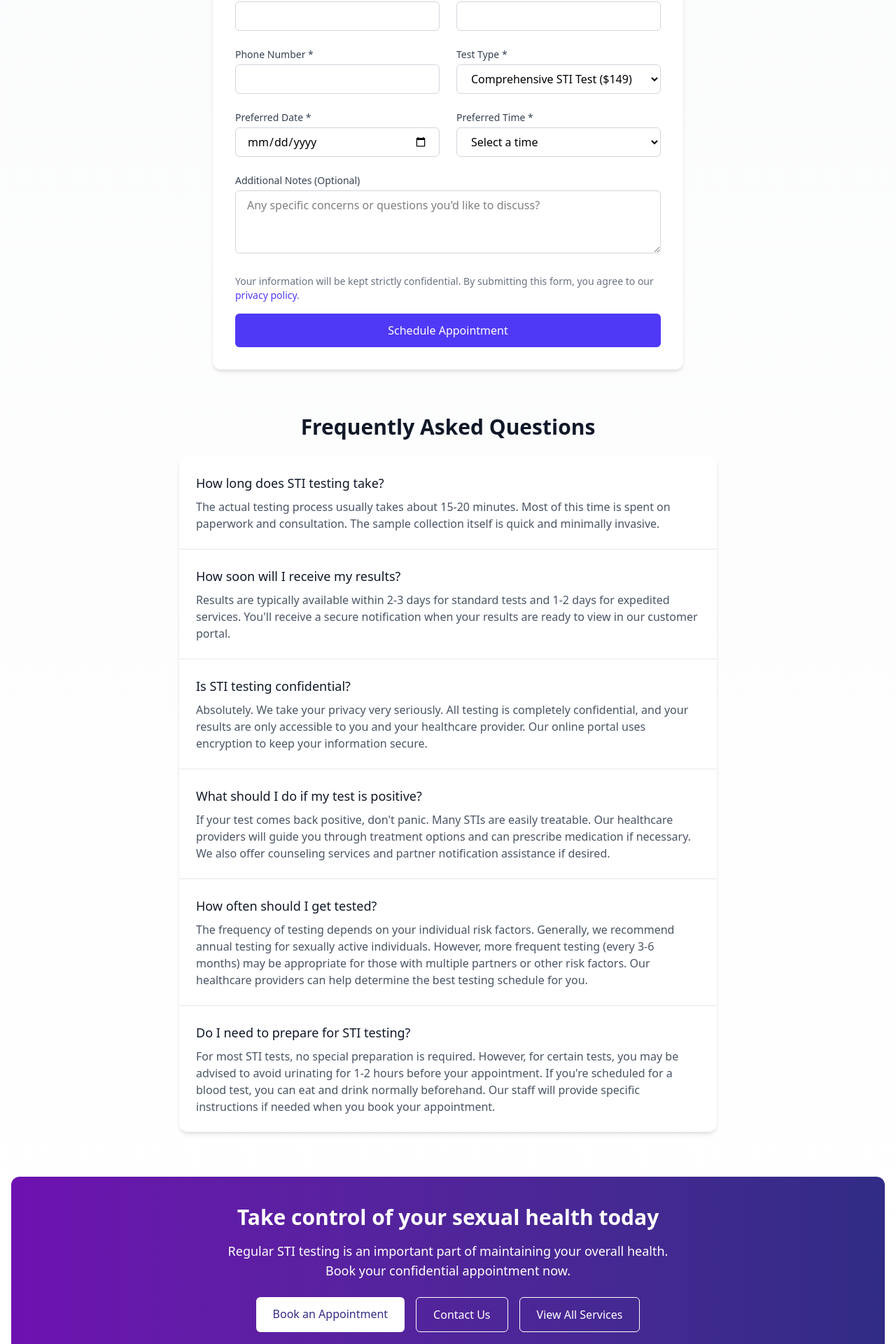
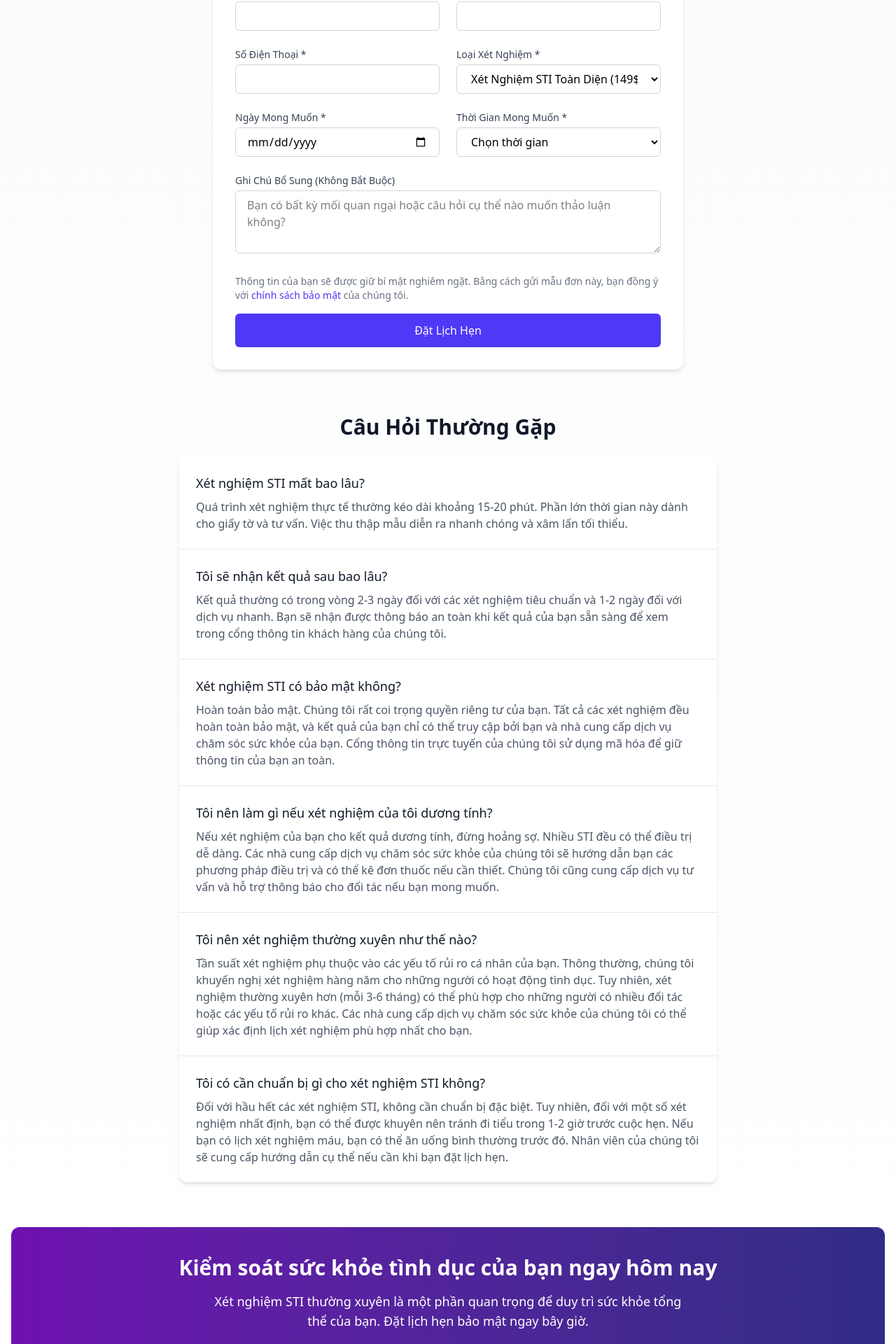
Before and after one commit to hungngo705/Gender-Healthcare-Service-Management-System-FE, a React (Vite) app: page /services/sti-testing in a window 1280 px wide. Shown: the part 1180-3100 px from the top of the page at 70% size. Built offline with nearby package versions, Linux system fonts and the light colour scheme; sample sign-in values are in the browser's storage.

Commit message:
Translate to Vietnamese

```diff
--- a/src/components/sti/BookingForm.jsx
+++ b/src/components/sti/BookingForm.jsx
@@ -44,7 +44,7 @@ function BookingForm() {
   return (
     <div id="appointment" className="mb-16 scroll-mt-24">
       <h2 className="text-3xl font-bold text-gray-900 mb-6 text-center">
-        Book Your STI Testing Appointment
+        Đặt Lịch Hẹn Xét Nghiệm STI
       </h2>
 
       {submitSuccess ? (
@@ -64,17 +64,16 @@ function BookingForm() {
             />
           </svg>
           <h3 className="text-xl font-semibold text-gray-900 mb-2">
-            Appointment Scheduled!
+            Lịch Hẹn Đã Được Đặt!
           </h3>
           <p className="text-gray-600 mb-4">
-            Your STI testing appointment has been successfully scheduled. You
-            will receive a confirmation email shortly.
+            Lịch hẹn xét nghiệm STI của bạn đã được đặt thành công. Bạn sẽ nhận được email xác nhận trong thời gian ngắn.
           </p>
           <button
             onClick={() => setSubmitSuccess(false)}
             className="px-4 py-2 bg-indigo-600 text-white rounded-md hover:bg-indigo-700 transition-colors"
           >
-            Book Another Appointment
+            Đặt Lịch Hẹn Khác
           </button>
         </div>
       ) : (
@@ -86,7 +85,7 @@ function BookingForm() {
                   htmlFor="name"
                   className="block text-sm font-medium text-gray-700 mb-1"
                 >
-                  Full Name *
+                  Họ Và Tên *
                 </label>
                 <input
                   type="text"
@@ -103,7 +102,7 @@ function BookingForm() {
                   htmlFor="email"
                   className="block text-sm font-medium text-gray-700 mb-1"
                 >
-                  Email Address *
+                  Địa Chỉ Email *
                 </label>
                 <input
                   type="email"
@@ -120,7 +119,7 @@ function BookingForm() {
                   htmlFor="phone"
                   className="block text-sm font-medium text-gray-700 mb-1"
                 >
-                  Phone Number *
+                  Số Điện Thoại *
                 </label>
                 <input
                   type="tel"
@@ -137,7 +136,7 @@ function BookingForm() {
                   htmlFor="testType"
                   className="block text-sm font-medium text-gray-700 mb-1"
                 >
-                  Test Type *
+                  Loại Xét Nghiệm *
                 </label>
                 <select
                   id="testType"
@@ -147,11 +146,11 @@ function BookingForm() {
                   onChange={handleChange}
                   className="w-full px-4 py-2 border border-gray-300 rounded-md focus:ring-indigo-500 focus:border-indigo-500"
                 >
-                  <option value="basic">Basic STI Test ($79)</option>
+                  <option value="basic">Xét Nghiệm STI Cơ Bản (79$)</option>
                   <option value="comprehensive">
-                    Comprehensive STI Test ($149)
+                    Xét Nghiệm STI Toàn Diện (149$)
                   </option>
-                  <option value="targeted">Targeted Test ($99)</option>
+                  <option value="targeted">Xét Nghiệm Mục Tiêu (99$)</option>
                 </select>
               </div>
               <div>
@@ -159,7 +158,7 @@ function BookingForm() {
                   htmlFor="date"
                   className="block text-sm font-medium text-gray-700 mb-1"
                 >
-                  Preferred Date *
+                  Ngày Mong Muốn *
                 </label>
                 <input
                   type="date"
@@ -176,7 +175,7 @@ function BookingForm() {
                   htmlFor="time"
                   className="block text-sm font-medium text-gray-700 mb-1"
                 >
-                  Preferred Time *
+                  Thời Gian Mong Muốn *
                 </label>
                 <select
                   id="time"
@@ -186,14 +185,14 @@ function BookingForm() {
                   onChange={handleChange}
                   className="w-full px-4 py-2 border border-gray-300 rounded-md focus:ring-indigo-500 focus:border-indigo-500"
                 >
-                  <option value="">Select a time</option>
-                  <option value="9:00 AM">9:00 AM</option>
-                  <option value="10:00 AM">10:00 AM</option>
-                  <option value="11:00 AM">11:00 AM</option>
-                  <option value="1:00 PM">1:00 PM</option>
-                  <option value="2:00 PM">2:00 PM</option>
-                  <option value="3:00 PM">3:00 PM</option>
-                  <option value="4:00 PM">4:00 PM</option>
+                  <option value="">Chọn thời gian</option>
+                  <option value="9:00 AM">9:00 Sáng</option>
+                  <option value="10:00 AM">10:00 Sáng</option>
+                  <option value="11:00 AM">11:00 Sáng</option>
+                  <option value="1:00 PM">1:00 Chiều</option>
+                  <option value="2:00 PM">2:00 Chiều</option>
+                  <option value="3:00 PM">3:00 Chiều</option>
+                  <option value="4:00 PM">4:00 Chiều</option>
                 </select>
               </div>
               <div className="md:col-span-2">
@@ -201,7 +200,7 @@ function BookingForm() {
                   htmlFor="notes"
                   className="block text-sm font-medium text-gray-700 mb-1"
                 >
-                  Additional Notes (Optional)
+                  Ghi Chú Bổ Sung (Không Bắt Buộc)
                 </label>
                 <textarea
                   id="notes"
@@ -210,22 +209,21 @@ function BookingForm() {
                   value={formData.notes}
                   onChange={handleChange}
                   className="w-full px-4 py-2 border border-gray-300 rounded-md focus:ring-indigo-500 focus:border-indigo-500"
-                  placeholder="Any specific concerns or questions you'd like to discuss?"
+                  placeholder="Bạn có bất kỳ mối quan ngại hoặc câu hỏi cụ thể nào muốn thảo luận không?"
                 ></textarea>
               </div>
             </div>
 
             <div className="mt-6">
               <p className="text-sm text-gray-500 mb-4">
-                Your information will be kept strictly confidential. By
-                submitting this form, you agree to our{" "}
+                Thông tin của bạn sẽ được giữ bí mật nghiêm ngặt. Bằng cách gửi mẫu đơn này, bạn đồng ý với{" "}
                 <Link
                   to="/privacy-policy"
                   className="text-indigo-600 hover:text-indigo-500"
                 >
-                  privacy policy
+                  chính sách bảo mật
                 </Link>
-                .
+                {" "}của chúng tôi.
               </p>
               <button
                 type="submit"
@@ -256,10 +254,10 @@ function BookingForm() {
                         d="M4 12a8 8 0 018-8V0C5.373 0 0 5.373 0 12h4zm2 5.291A7.962 7.962 0 014 12H0c0 3.042 1.135 5.824 3 7.938l3-2.647z"
                       ></path>
                     </svg>
-                    Processing...
+                    Đang xử lý...
                   </span>
                 ) : (
-                  "Schedule Appointment"
+                  "Đặt Lịch Hẹn"
                 )}
               </button>
             </div>
--- a/src/components/sti/CallToAction.jsx
+++ b/src/components/sti/CallToAction.jsx
@@ -6,30 +6,30 @@ function CallToAction() {
     <div className="text-center">
       <div className="bg-gradient-to-r from-purple-800 to-indigo-900 text-white py-10 px-6 rounded-xl">
         <h2 className="text-2xl md:text-3xl font-bold mb-4">
-          Take control of your sexual health today
+          Kiểm soát sức khỏe tình dục của bạn ngay hôm nay
         </h2>
         <p className="max-w-2xl mx-auto text-lg mb-6">
-          Regular STI testing is an important part of maintaining your overall
-          health. Book your confidential appointment now.
+          Xét nghiệm STI thường xuyên là một phần quan trọng để duy trì sức khỏe tổng thể của bạn.
+          Đặt lịch hẹn bảo mật ngay bây giờ.
         </p>{" "}
         <div className="flex flex-wrap justify-center gap-4">
           <a
             href="#appointment"
             className="px-6 py-3 bg-white text-indigo-900 rounded-md font-medium hover:bg-opacity-90 transition-all"
           >
-            Book an Appointment
+            Đặt Lịch Hẹn
           </a>
           <Link
             to="/contact"
             className="px-6 py-3 bg-transparent border border-white text-white rounded-md font-medium hover:bg-white hover:bg-opacity-10 transition-all"
           >
-            Contact Us
+            Liên Hệ Với Chúng Tôi
           </Link>
           <Link
             to="/services"
             className="px-6 py-3 bg-transparent border border-white text-white rounded-md font-medium hover:bg-white hover:bg-opacity-10 transition-all"
           >
-            View All Services
+            Xem Tất Cả Dịch Vụ
           </Link>
         </div>
       </div>
--- a/src/components/sti/Faq.jsx
+++ b/src/components/sti/Faq.jsx
@@ -4,7 +4,7 @@ function Faq() {
   return (
     <div id="faq" className="mb-16 scroll-mt-24">
       <h2 className="text-3xl font-bold text-gray-900 mb-6 text-center">
-        Frequently Asked Questions
+        Câu Hỏi Thường Gặp
       </h2>
       <div className="max-w-3xl mx-auto">
         <div className="bg-white rounded-xl shadow-md overflow-hidden">
@@ -12,82 +12,78 @@ function Faq() {
             {/* FAQ Item 1 */}
             <div className="p-6">
               <h3 className="text-lg font-medium text-gray-900 mb-2">
-                How long does STI testing take?
+                Xét nghiệm STI mất bao lâu?
               </h3>
               <p className="text-gray-600">
-                The actual testing process usually takes about 15-20 minutes.
-                Most of this time is spent on paperwork and consultation. The
-                sample collection itself is quick and minimally invasive.
+                Quá trình xét nghiệm thực tế thường kéo dài khoảng 15-20 phút.
+                Phần lớn thời gian này dành cho giấy tờ và tư vấn. Việc thu thập mẫu
+                diễn ra nhanh chóng và xâm lấn tối thiểu.
               </p>
             </div>
 
             {/* FAQ Item 2 */}
             <div className="p-6">
               <h3 className="text-lg font-medium text-gray-900 mb-2">
-                How soon will I receive my results?
+                Tôi sẽ nhận kết quả sau bao lâu?
               </h3>
               <p className="text-gray-600">
-                Results are typically available within 2-3 days for standard
-                tests and 1-2 days for expedited services. You'll receive a
-                secure notification when your results are ready to view in our
-                customer portal.
+                Kết quả thường có trong vòng 2-3 ngày đối với các xét nghiệm tiêu chuẩn
+                và 1-2 ngày đối với dịch vụ nhanh. Bạn sẽ nhận được thông báo an toàn
+                khi kết quả của bạn sẵn sàng để xem trong cổng thông tin khách hàng của chúng tôi.
               </p>
             </div>
 
             {/* FAQ Item 3 */}
             <div className="p-6">
               <h3 className="text-lg font-medium text-gray-900 mb-2">
-                Is STI testing confidential?
+                Xét nghiệm STI có bảo mật không?
               </h3>
               <p className="text-gray-600">
-                Absolutely. We take your privacy very seriously. All testing is
-                completely confidential, and your results are only accessible to
-                you and your healthcare provider. Our online portal uses
-                encryption to keep your information secure.
+                Hoàn toàn bảo mật. Chúng tôi rất coi trọng quyền riêng tư của bạn. Tất cả các xét nghiệm
+                đều hoàn toàn bảo mật, và kết quả của bạn chỉ có thể truy cập bởi bạn và nhà cung cấp
+                dịch vụ chăm sóc sức khỏe của bạn. Cổng thông tin trực tuyến của chúng tôi sử dụng
+                mã hóa để giữ thông tin của bạn an toàn.
               </p>
             </div>
 
             {/* FAQ Item 4 */}
             <div className="p-6">
               <h3 className="text-lg font-medium text-gray-900 mb-2">
-                What should I do if my test is positive?
+                Tôi nên làm gì nếu xét nghiệm của tôi dương tính?
               </h3>
               <p className="text-gray-600">
-                If your test comes back positive, don't panic. Many STIs are
-                easily treatable. Our healthcare providers will guide you
-                through treatment options and can prescribe medication if
-                necessary. We also offer counseling services and partner
-                notification assistance if desired.
+                Nếu xét nghiệm của bạn cho kết quả dương tính, đừng hoảng sợ. Nhiều STI
+                đều có thể điều trị dễ dàng. Các nhà cung cấp dịch vụ chăm sóc sức khỏe của chúng tôi
+                sẽ hướng dẫn bạn các phương pháp điều trị và có thể kê đơn thuốc nếu cần thiết.
+                Chúng tôi cũng cung cấp dịch vụ tư vấn và hỗ trợ thông báo cho đối tác nếu bạn mong muốn.
               </p>
             </div>
 
             {/* FAQ Item 5 */}
             <div className="p-6">
               <h3 className="text-lg font-medium text-gray-900 mb-2">
-                How often should I get tested?
+                Tôi nên xét nghiệm thường xuyên như thế nào?
               </h3>
               <p className="text-gray-600">
-                The frequency of testing depends on your individual risk
-                factors. Generally, we recommend annual testing for sexually
-                active individuals. However, more frequent testing (every 3-6
-                months) may be appropriate for those with multiple partners or
-                other risk factors. Our healthcare providers can help determine
-                the best testing schedule for you.
+                Tần suất xét nghiệm phụ thuộc vào các yếu tố rủi ro cá nhân của bạn. Thông thường,
+                chúng tôi khuyến nghị xét nghiệm hàng năm cho những người có hoạt động tình dục.
+                Tuy nhiên, xét nghiệm thường xuyên hơn (mỗi 3-6 tháng) có thể phù hợp cho những người
+                có nhiều đối tác hoặc các yếu tố rủi ro khác. Các nhà cung cấp dịch vụ chăm sóc sức khỏe
+                của chúng tôi có thể giúp xác định lịch xét nghiệm phù hợp nhất cho bạn.
               </p>
             </div>
 
             {/* FAQ Item 6 */}
             <div className="p-6">
               <h3 className="text-lg font-medium text-gray-900 mb-2">
-                Do I need to prepare for STI testing?
+                Tôi có cần chuẩn bị gì cho xét nghiệm STI không?
               </h3>
               <p className="text-gray-600">
-                For most STI tests, no special preparation is required. However,
-                for certain tests, you may be advised to avoid urinating for 1-2
-                hours before your appointment. If you're scheduled for a blood
-                test, you can eat and drink normally beforehand. Our staff will
-                provide specific instructions if needed when you book your
-                appointment.
+                Đối với hầu hết các xét nghiệm STI, không cần chuẩn bị đặc biệt. Tuy nhiên,
+                đối với một số xét nghiệm nhất định, bạn có thể được khuyên nên tránh đi tiểu
+                trong 1-2 giờ trước cuộc hẹn. Nếu bạn có lịch xét nghiệm máu, bạn có thể ăn uống
+                bình thường trước đó. Nhân viên của chúng tôi sẽ cung cấp hướng dẫn cụ thể nếu cần
+                khi bạn đặt lịch hẹn.
               </p>
             </div>
           </div>
```
